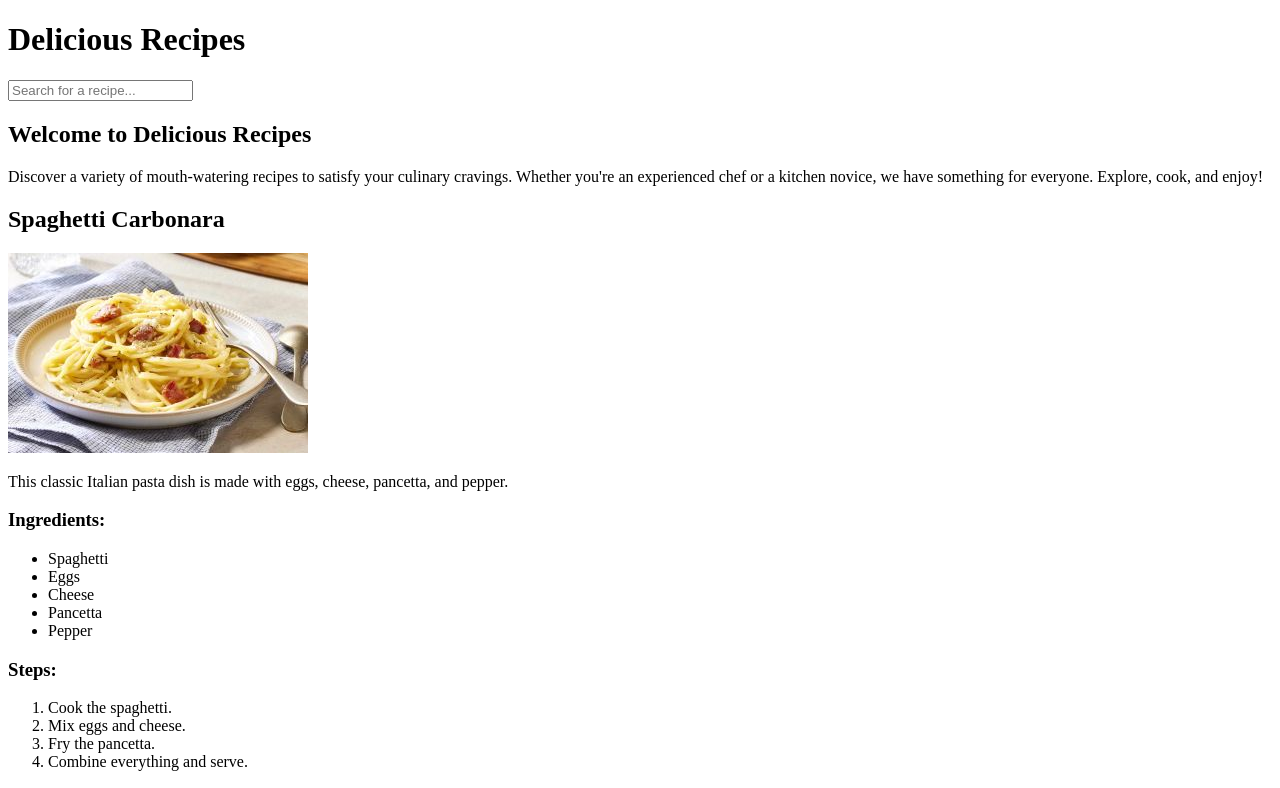
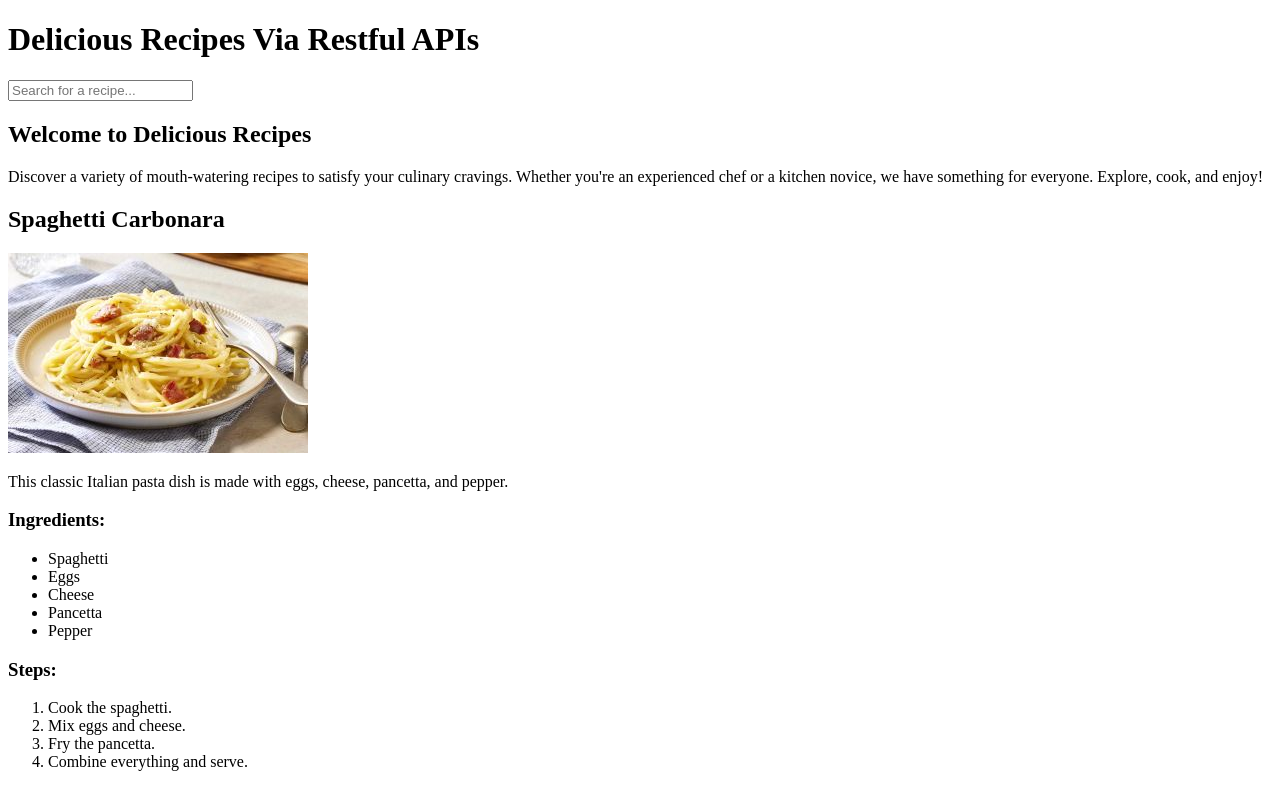
Before and after one commit to mustafajnedian/recipe-website, a plain HTML site: page index.html in a window 1280 px wide. Shown: the top 788 px of the page. Drawn offline with Linux system fonts and the light colour scheme.

Commit message:
Added New Title of the Page

```diff
--- a/index.html
+++ b/index.html
@@ -8,7 +8,7 @@
 </head>
 <body>
   <header>
-    <h1>Delicious Recipes</h1>
+    <h1>Delicious Recipes Via Restful APIs</h1>
     <input type="text" id="search-bar" placeholder="Search for a recipe...">
   </header>
   <main id="recipe-list">
```
